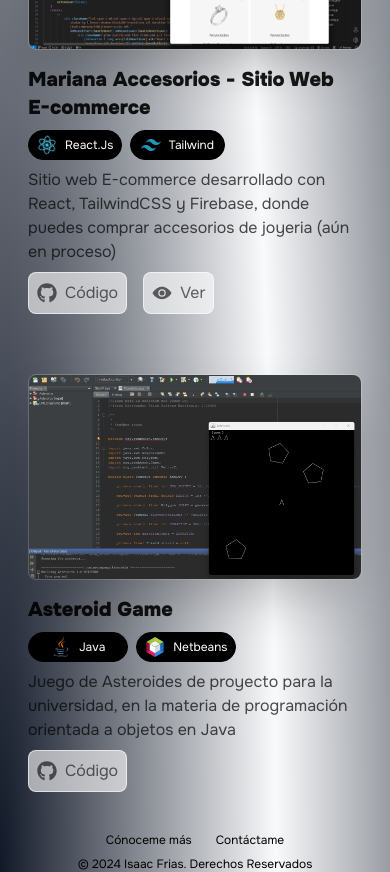
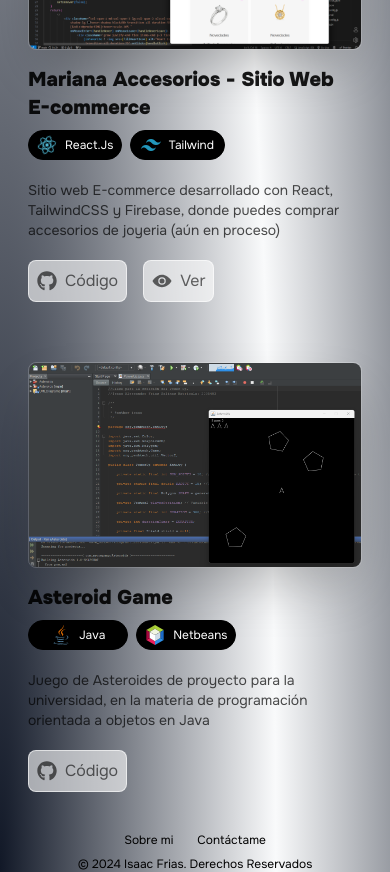
Before and after one commit to Hypeyiii/react_portfolio, a React (Vite) app: page / in a window 390 px wide. Shown: the part 2100-2972 px from the top of the page. Built offline with nearby package versions, Linux system fonts and the light colour scheme.

Commit message:
Adding details with mobile responsiveness on technologies section

```diff
--- a/src/App.jsx
+++ b/src/App.jsx
@@ -366,7 +366,7 @@ function App() {
         footerText={[isSpanish && "© 2024 Isaac Frias. Derechos Reservados" , isEnglish && "© 2024 Isaac Frias. All Rights Reserved"]}
         aboutRef={"#AboutMeModal"}
         contactRef={"mailto:isaacfrias868@gmal.com"}
-        about={[isSpanish && "Cónoceme más" , isEnglish && "Know me more"]}
+        about={[isSpanish && "Sobre mi" , isEnglish && "About me"]}
         meModal={openAboutMeModal}
         contact={[isSpanish && "Contáctame" , isEnglish && "Contact me"]}
     />
@@ -389,7 +389,7 @@ function App() {
               web development and programming. Nowadays I am learning new and mastering technologies and tools for the development of web applications.
               </p>]}
             bgClass={"dark:opacity-90 dark:bg-gradient-to-tr dark:from-black dark:via-white dark:to-black opacity-95 bg-gradient-to-br from-slate-600 via-black to-slate-600"}
-      >
+            >
              <img src={coupleavatar} alt ="Imagen" className={`rounded-full size-40 md:size-48`}/>
       </AboutMeModal>
                       )}
--- a/src/Components/Project.jsx
+++ b/src/Components/Project.jsx
@@ -3,14 +3,14 @@ const Project = ({projectName, techTitleClass, children, projectDescription, Vie
     <>
     <div className={`text-black/90 dark:text-white/90 mt-5 grid grid-cols-12 auto-rows-auto w-full gap-x-4 gap-y-4 items-start justify-center mb-10`}>
       <div className="col-span-12 md:col-span-6 w-full h-full border border-white/20 hover:border-white/40 transition-all duration-300 rounded-lg">
-        <img src={projectImg} alt="Project" className="w-full h-full rounded-lg shadow-2xl to-black"/>
+        <img src={projectImg} alt="Project" className="w-full h-full rounded-lg shadow-2xl to-black transition-all"/>
       </div>
     <div className="col-span-12 md:col-span-6 flex flex-col gap-y-2 md:gap-y-4 items-start justify-center">
       <h1 className={`default-styles ${techTitleClass} text-xl md:text-3xl text-pretty font-semibold`}>{projectName}</h1>
       <div className="grid grid-cols-3 auto-rows-auto gap gap-x-2">
         {children}
       </div>
-      <p className={`text-xd md:text-base text-black/70 dark:text-white/70`}>
+      <p className={`text-sm my-3 md:text-base text-black/70 dark:text-white/70`}>
         {projectDescription}
       </p>
         {ViewButtons}
--- a/src/hooks/LanguageModal.jsx
+++ b/src/hooks/LanguageModal.jsx
@@ -8,12 +8,12 @@ const LanguageModal = ({closeLanguageModal, onSpanish, onEnglish}) => {
         backdrop-blur-xl text-white/70 text-[12px] md:text-sm"
         onClick={closeLanguageModal}>
           <ul className="flex flex-col">
-            <li className="p-1.5 md:p-3 rounded-t-lg hover:bg-black hover:text-white
+            <li className="px-2 py-2.5 md:p-3 rounded-t-lg hover:bg-black hover:text-white
               transition flex flex-row gap-x-1 items-center justify-start text-xs md:text-sm cursor-pointer" onClick={onSpanish}>
               <img src={mexico} alt="Mexico Flag" className='size-2 md:size-3'/>
               Español
             </li>
-            <li className="p-1.5 md:p-3 rounded-b-lg hover:bg-black hover:text-white
+            <li className="p-2 md:p-3 rounded-b-lg hover:bg-black hover:text-white
               transition flex flex-row gap-x-1 justify-start items-center text-xs md:text-sm cursor-pointer" onClick={onEnglish}>
               <img src={usa} alt="Usa Flag" className='size-2 md:size-3'/>
               English
--- a/tailwind.config.js
+++ b/tailwind.config.js
@@ -9,7 +9,7 @@ export default {
   theme: {
     extend: {
       animation: {
-        'spin-slow': 'spin 10s linear infinite',
+        'spin-slow': 'spin 20s linear infinite',
       }
     },
   },
```
